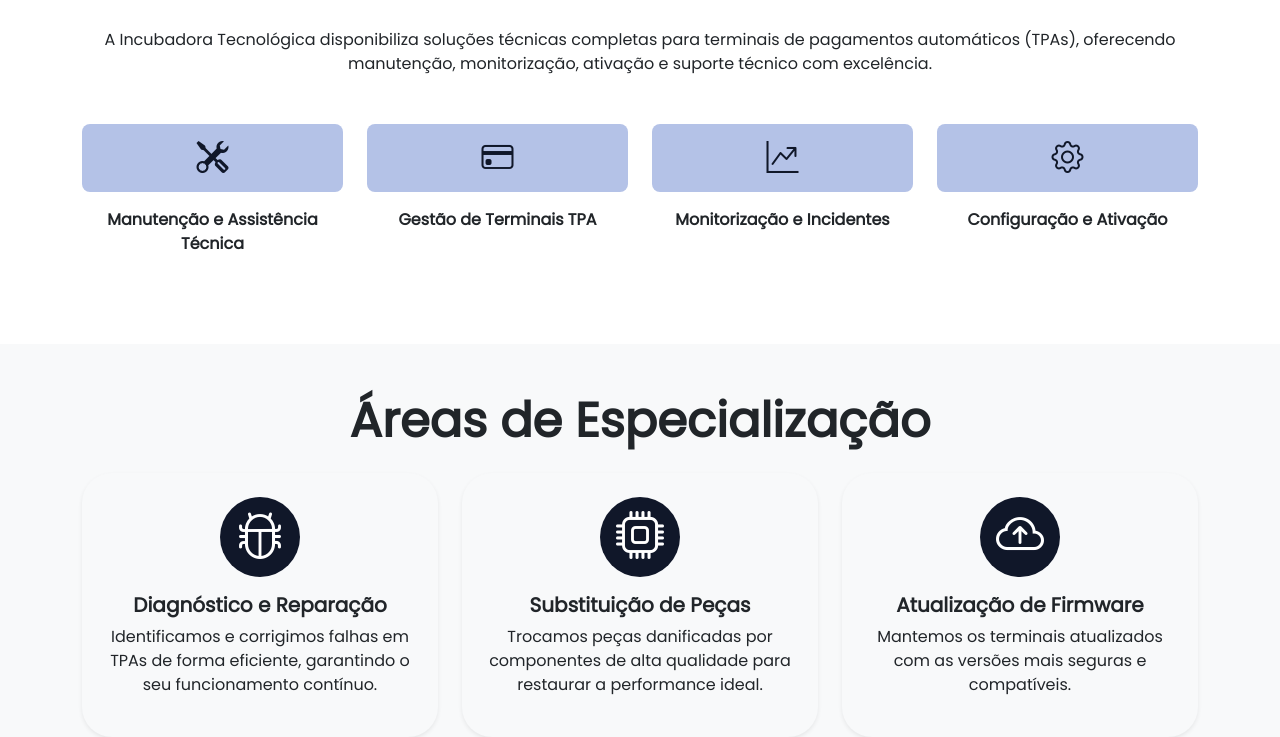
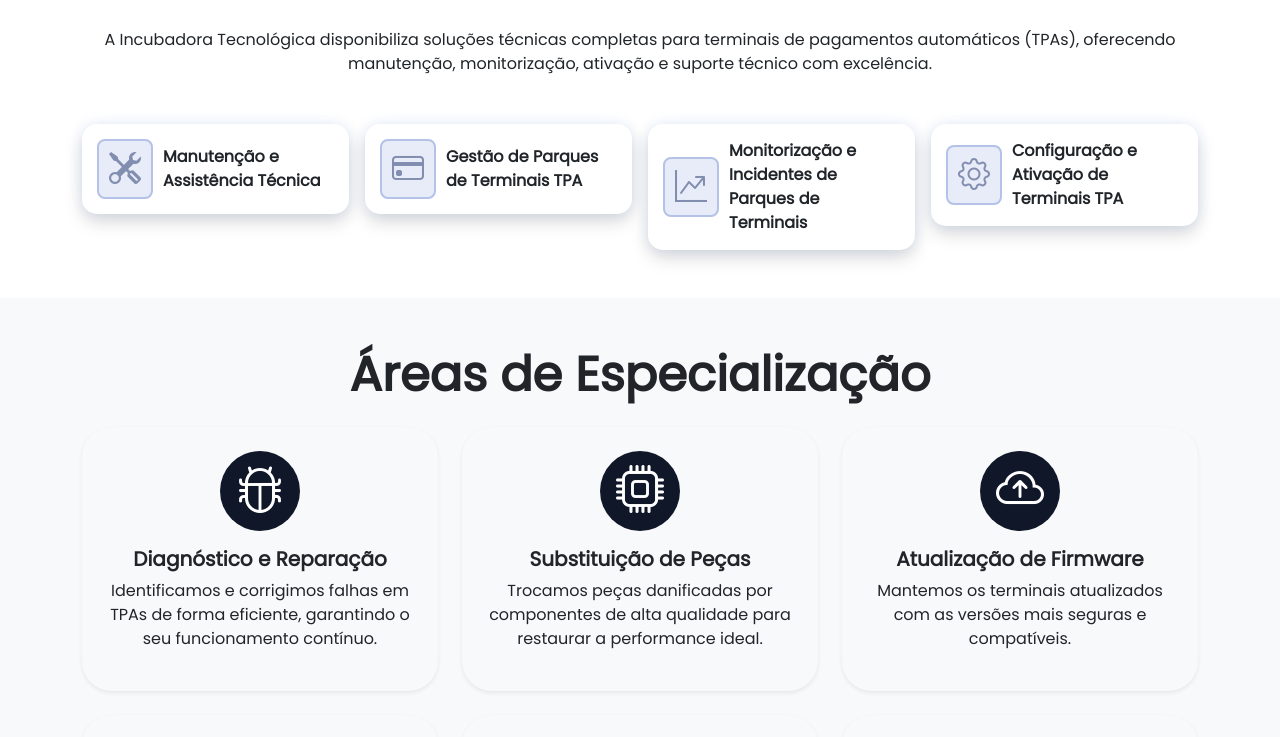
Before and after one commit to Shaint-Comercio-e-prestacao-de-servico/website-corporativo, an Angular app: page /website-incubadora/website/home in a window 1280 px wide. Shown: the part 902-1639 px from the top of the page. Built offline with nearby package versions, Linux system fonts and the light colour scheme.

Commit message:
fix: Novo visual do que fazemos

```diff
--- a/src/app/resources/website/template/conteudo-homme/conteudo-homme.component.css
+++ b/src/app/resources/website/template/conteudo-homme/conteudo-homme.component.css
@@ -1,9 +1,45 @@
+.card-group {
+    gap: 16px;
+    width: 100%;
+    flex-wrap: wrap;
+    display: flex;
+}
+
+.card-inicio {
+    display: flex;
+    justify-content: space-around;
+    align-items: center;
+    text-align: start;
+    border-radius: 15px;
+    max-width: 100%;
+    cursor: pointer;
+    gap: 10px;
+    padding: 15px;
+    backdrop-filter: blur(10px);
+    box-shadow: 0 8px 18px rgba(0, 0, 0, 0.15),
+        0 0 15px rgba(0, 123, 255, 0.1);
+    transition: 0.2s;
+    /* toque de cor */
+}
+
+.card-inicio:hover {
+    backdrop-filter: blur(10px);
+    box-shadow: none;
+    /* toque de cor */
+}
+
 .iconn {
     padding: 10px;
-    background-color: #B4C2E7;
+    background-color: #b4c2e750;
     font-size: 2rem;
-    color: #101729;
+    color: #828eaf;
     border-radius: 8px;
+    width: 60px;
+    height: 60px;
+    display: flex;
+    justify-content: center;
+    align-items: center;
+    border: 2px solid #B4C2E7;
 }
 
 .icon {
@@ -88,8 +124,16 @@
 
 
 /* Responsividade básica */
-@media (max-width: 414px) {
+@media (max-width: 430px) {
     .mobile-p {
         padding: 20px;
     }
+
+    .card-inicio {
+        max-width: 100%;
+    }
+
+    .card-group {
+        padding: 20px;
+    }
 }
--- a/src/app/resources/website/template/conteudo-homme/conteudo-homme.component.html
+++ b/src/app/resources/website/template/conteudo-homme/conteudo-homme.component.html
@@ -1,6 +1,6 @@
 <!-- What We Do Section -->
 <section class="py-5 text-center" id="what-we-do">
-    <div class="container mobile-p">
+    <div class="container mobile-p inicio-content">
 
         <h1 class="fw-bold display-5 mb-4 hero-subtitle">
             O Que Fazemos
@@ -11,17 +11,23 @@
             (TPAs),
             oferecendo manutenção, monitorização, ativação e suporte técnico com excelência.
         </p>
-        <div class="row">
-            <div class="col-md-3 mb-4" *ngFor="let service of services">
-                <div class="iconn mb-3"><i [ngClass]="service.icon"></i></div>
-                <p style="font-weight: bold;">{{ service.title }}</p>
+        <div class="row g-3">
+            <div class="col-12 col-sm-6 col-lg-6 col-xl-3" *ngFor="let service of services">
+                <div class="card-inicio">
+                    <div class="iconn mb-0">
+                        <i [ngClass]="service.icon"></i>
+                    </div>
+                    <p class="fw-bold mb-0">{{ service.title }}</p>
+                </div>
             </div>
         </div>
+
+
     </div>
 </section>
 
 <!-- Areas of Expertise -->
-<section class="py-5 bg-light mobile-p" id="expertise" >
+<section class="py-5 bg-light mobile-p" id="expertise">
     <div class="container text-center">
         <h1 class="fw-bold display-5 mb-4 hero-subtitle">
             Áreas de Especialização
--- a/src/app/resources/website/template/conteudo-homme/conteudo-homme.component.ts
+++ b/src/app/resources/website/template/conteudo-homme/conteudo-homme.component.ts
@@ -16,15 +16,15 @@
       icon: 'bi bi-tools'
     },
     {
-      title: 'Gestão de Terminais TPA',
+      title: 'Gestão de Parques de Terminais TPA',
       icon: 'bi bi-credit-card'
     },
     {
-      title: 'Monitorização e Incidentes',
+      title: 'Monitorização e Incidentes de Parques de Terminais',
       icon: 'bi bi-graph-up-arrow'
     },
     {
-      title: 'Configuração e Ativação',
+      title: 'Configuração e Ativação de Terminais TPA',
       icon: 'bi bi-gear'
     }
   ];
--- a/src/app/resources/website/template/landing-page/landing-page.component.css
+++ b/src/app/resources/website/template/landing-page/landing-page.component.css
@@ -3,7 +3,6 @@
     position: relative;
     min-height: 100vh;
     overflow: hidden;
-    padding-top: 120px;
     /* espaçamento para navbar fixed-top */
 }
 
--- a/src/app/resources/website/template/landing-page/landing-page.component.html
+++ b/src/app/resources/website/template/landing-page/landing-page.component.html
@@ -18,7 +18,7 @@
                     <li class="nav-item">Projectos</li>
                     <li class="nav-item">Contactos</li>
                 </ul>
-             <!--    <a id="btn-join" href="#contactos" class="btn btn-primary px-4">Fale Connosco</a> -->
+                <!--    <a id="btn-join" href="#contactos" class="btn btn-primary px-4">Fale Connosco</a> -->
             </div>
 
         </div>
```
